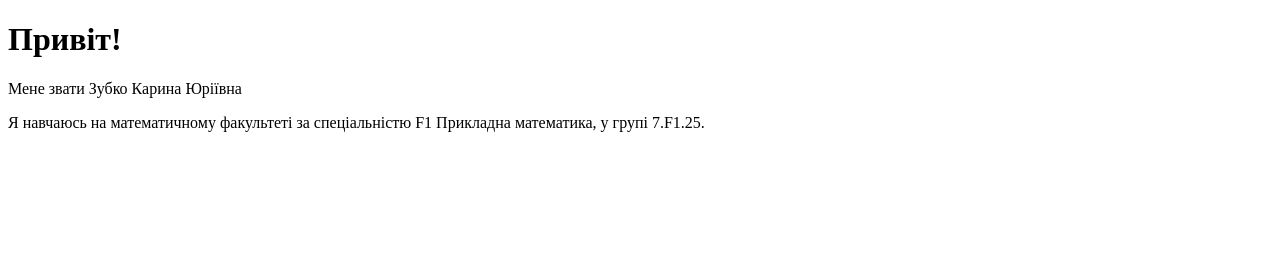
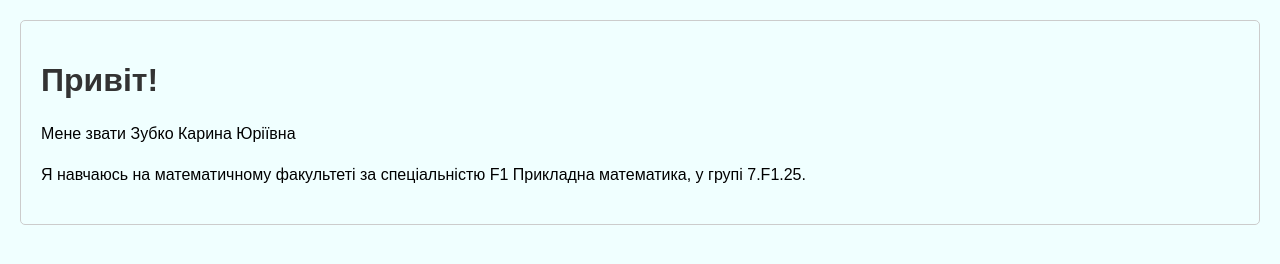
Before and after one commit to ZubkoKarina1/Work1, a plain HTML site: page Index.html in a window 1280 px wide. Drawn offline with Linux system fonts and the light colour scheme.

Commit message:
Add Index.html

```diff
--- a/Index.html
+++ b/Index.html
@@ -5,6 +5,22 @@
  <meta name="viewport" content="width=device-width,
 initial-scale=1.0">
  <title>Document</title>
+<style>
+ body {
+ font-family: Arial, sans-serif;
+ margin: 20px;
+ padding: 20px;
+ border: 1px solid #ccc;
+ border-radius: 5px;
+ background-color: azure;
+ }
+ h1 {
+ color: #333;
+ }
+ p {
+ line-height: 1.6;
+ }
+ </style>
 </head>
 <body>
  <h1>Привіт!</h1>
```
